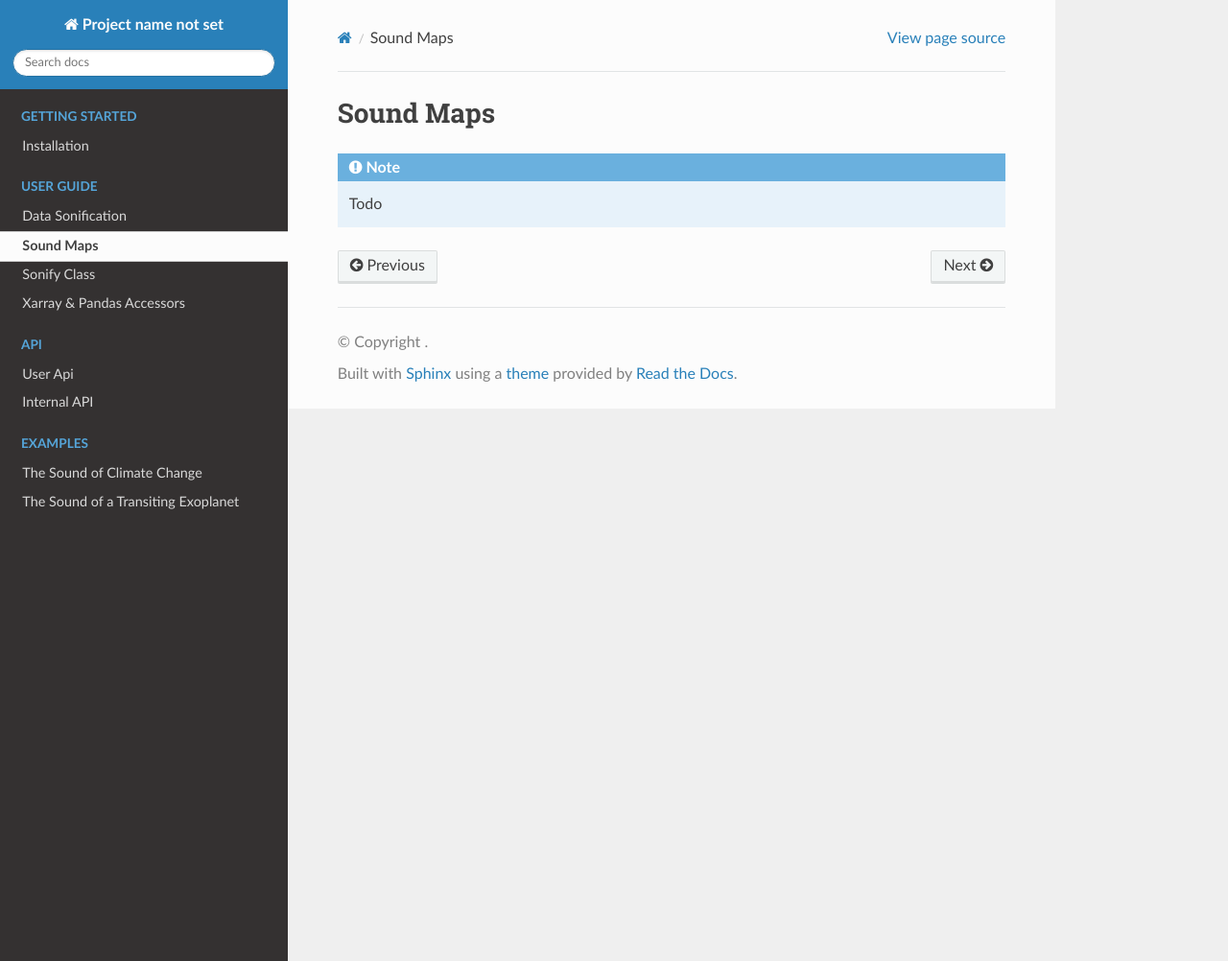
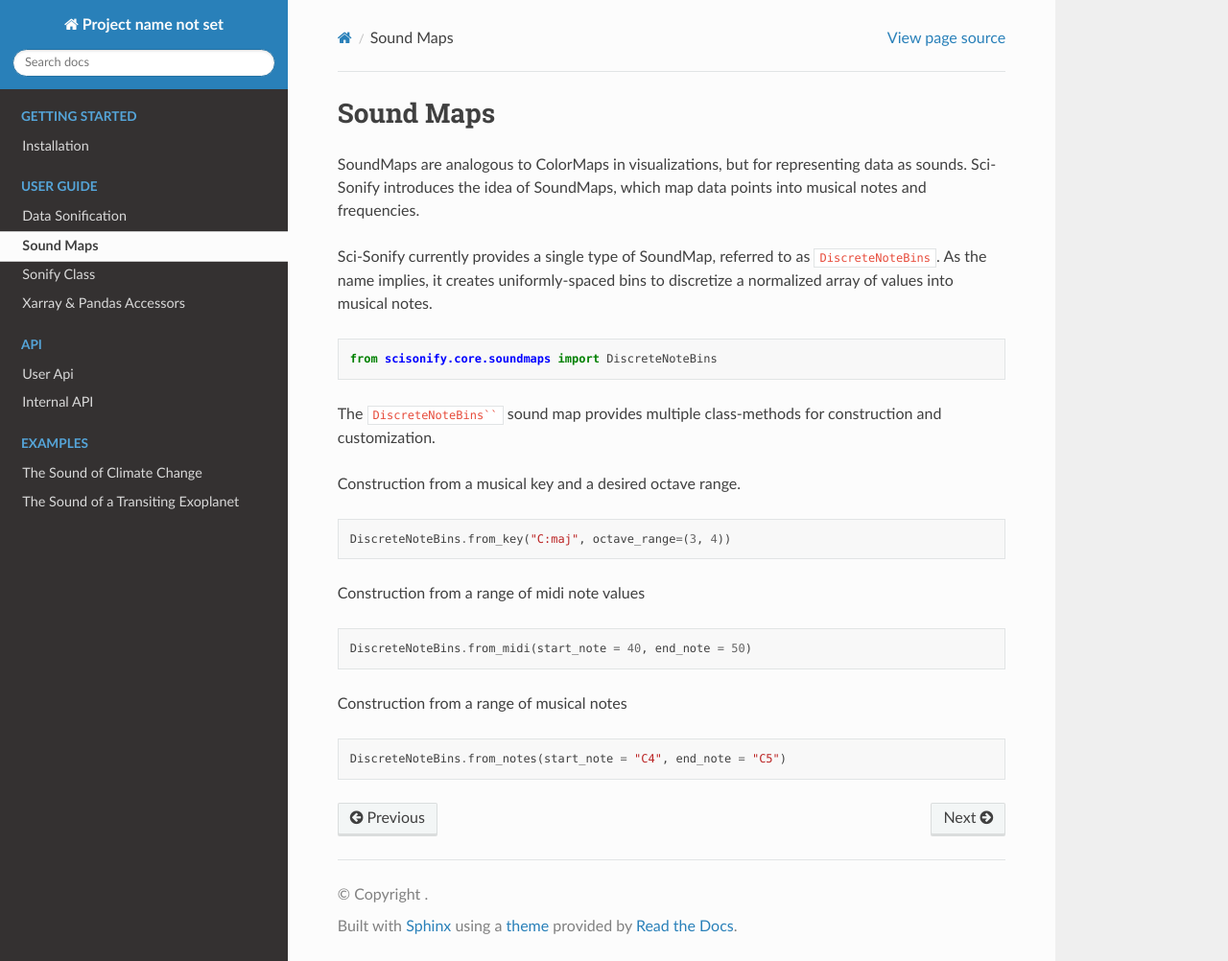
Before and after one commit to philipc2/sci-sonify, a Sphinx documentation site: the page built from docs/source/soundmaps.rst, in a window 1280 px wide and 1002 px high. Shown: the whole window at 96% size. Built offline with Sphinx 7.4.7 and the Read the Docs theme 2.0.0, drawn with Linux system fonts in a browser that asks for light colours.

Commit message:
work on docs

`````diff
--- a/docs/source/accessors.rst
+++ b/docs/source/accessors.rst
@@ -13,7 +13,6 @@ Sci-Sonify provides accessors for ``xarray.DataArray`` and ``pandas.Series`` cla
     import scisonify.xarray
 
     da = xr.DataArray([1, 2, 3])
-
     da.sonify()
 
 ..  code-block:: Python
--- a/docs/source/soundmaps.rst
+++ b/docs/source/soundmaps.rst
@@ -1,6 +1,32 @@
 Sound Maps
-=========
+==========
 
-.. note::
+SoundMaps are analogous to ColorMaps in visualizations, but for representing data as sounds. Sci-Sonify introduces the idea of SoundMaps,
+which map data points into musical notes and frequencies.
 
-   Todo
+Sci-Sonify currently provides a single type of SoundMap, referred to as ``DiscreteNoteBins``. As the name implies, it
+creates uniformly-spaced bins to discretize a normalized array of values into musical notes.
+
+..  code-block:: Python
+
+    from scisonify.core.soundmaps import DiscreteNoteBins
+
+The ``DiscreteNoteBins```` sound map provides multiple class-methods for construction and customization.
+
+Construction from a musical key and a desired octave range.
+
+..  code-block:: Python
+
+    DiscreteNoteBins.from_key("C:maj", octave_range=(3, 4))
+
+Construction from a range of midi note values
+
+..  code-block:: Python
+
+    DiscreteNoteBins.from_midi(start_note = 40, end_note = 50)
+
+Construction from a range of musical notes
+
+..  code-block:: Python
+
+    DiscreteNoteBins.from_notes(start_note = "C4", end_note = "C5")
`````
